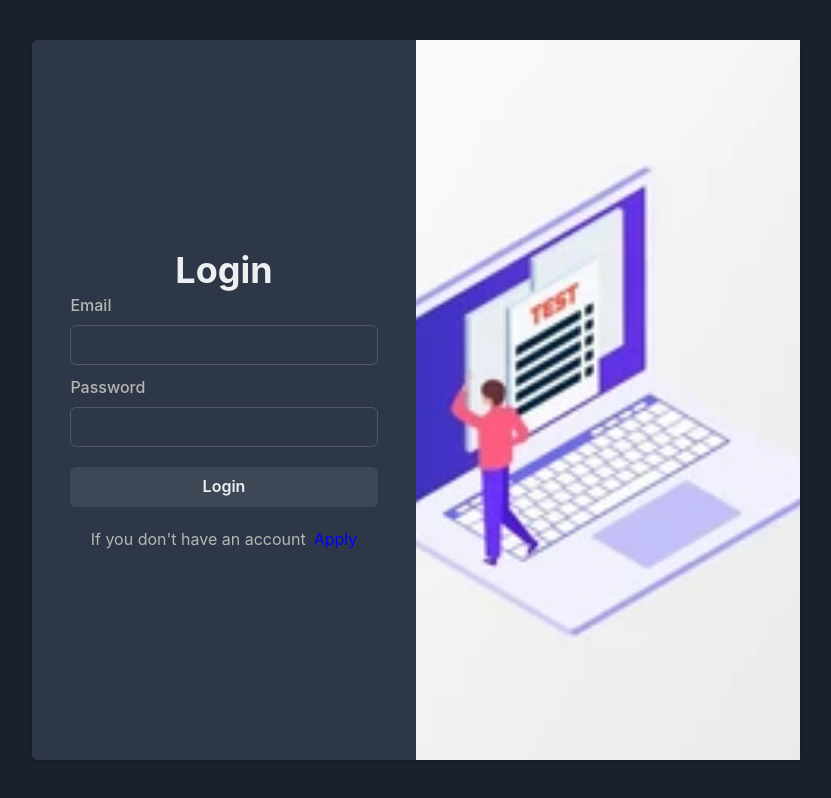
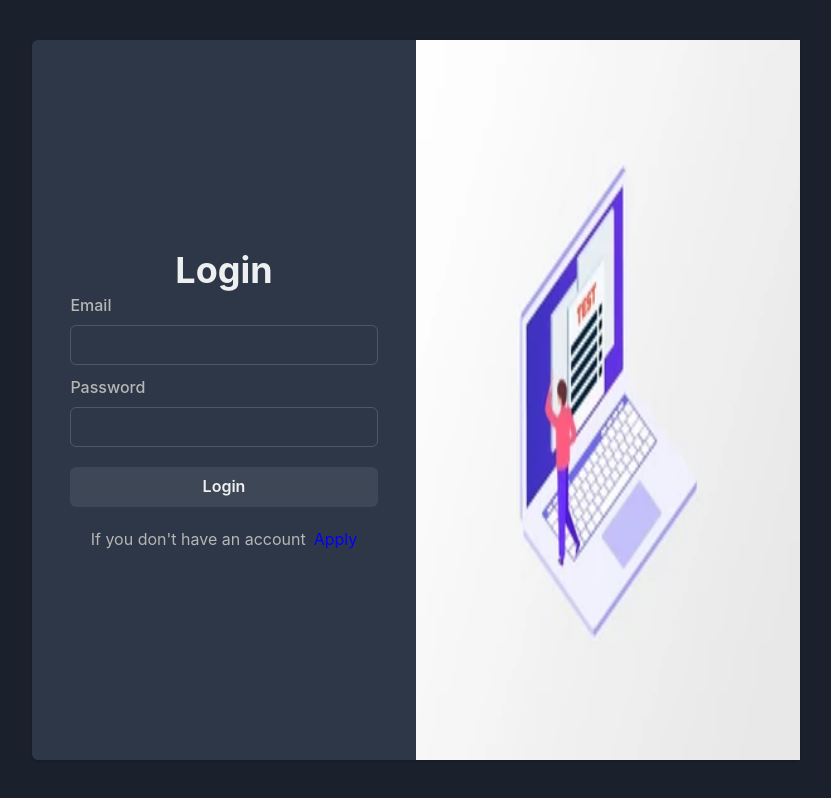
Before and after one commit to BetrandCliff/bit_register, a React (Create React App) app: page / in a window 1280 px wide. Shown: the whole page, without its empty margins (224-1055 px from the left). Built offline with nearby package versions, Linux system fonts and the light colour scheme.

Commit message:
landing image updated

```diff
--- a/src/components/common/logiin/Login.tsx
+++ b/src/components/common/logiin/Login.tsx
@@ -46,8 +46,8 @@ const Login = () => {
 
                     {
                             !isMobile &&
-                            <Box flex={1} h='100%'>
-                            <Image src={image_source} fit='cover' h='100%' w='100%' />
+                            <Box flex={1} h='100%' display='flex' justifyContent='center'>
+                            <Image src={image_source}/>
                         </Box>
                     }
 
```
Also changed, not shown: src/components/common/assets/images/landing.svg (added).
